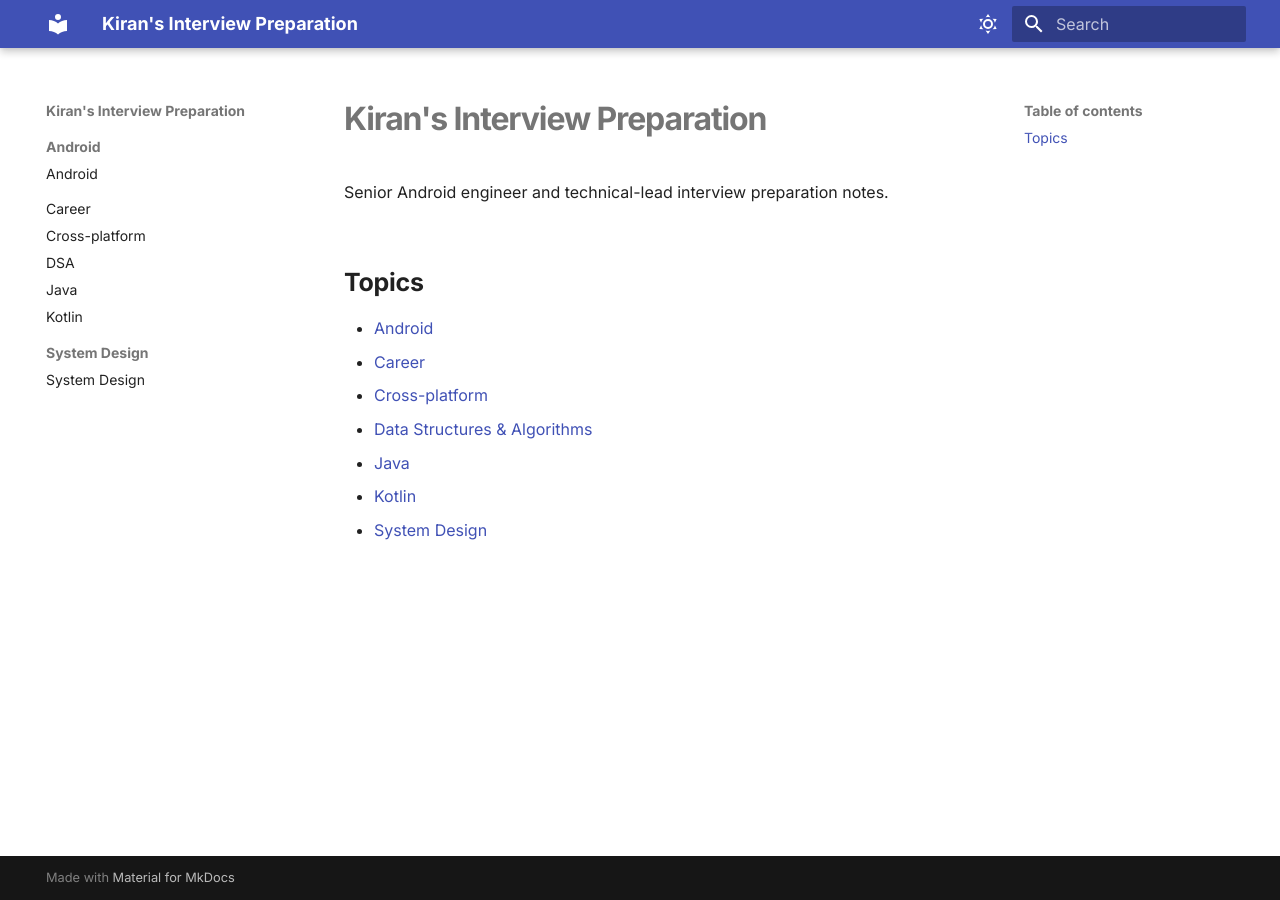
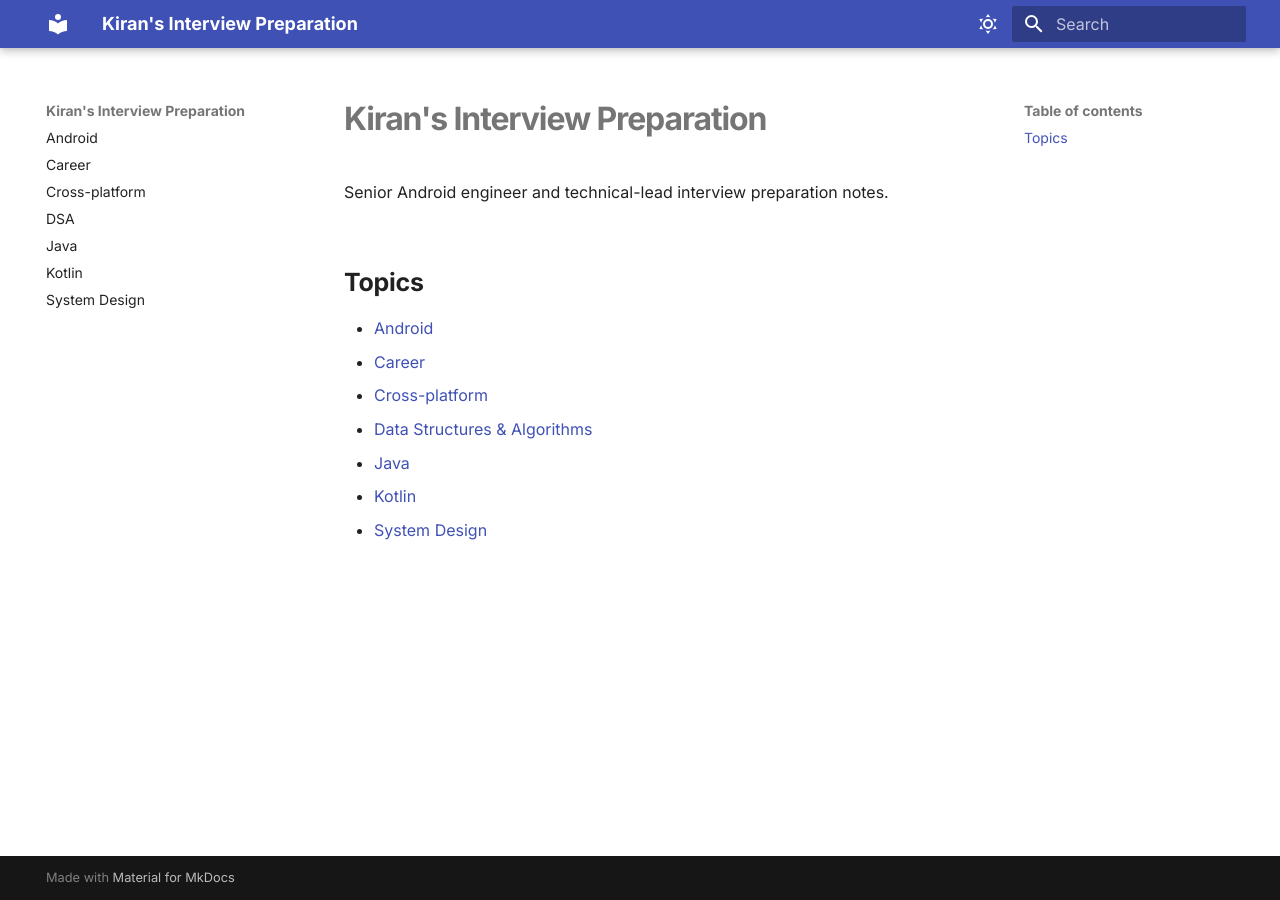
Before and after one commit to Kiran7007/Interview-Preparation, an MkDocs documentation site: the page built from docs/index.md, in a window 1280 px wide. Built offline with MkDocs 1.6.1 and Material for MkDocs 9.7.7, drawn with Linux system fonts in a browser that asks for light colours.

Commit message:
Organised set

```diff
--- a/mkdocs.yml
+++ b/mkdocs.yml
@@ -51,8 +51,7 @@ markdown_extensions:
       permalink: true
 
 nav:
-  - Android:
-      - Android: android.md
+  - Android: android.md
 
   - Career: career.md
 
@@ -64,8 +63,7 @@ nav:
 
   - Kotlin: kotlin.md
 
-  - System Design:
-      - System Design: system-design.md
+  - System Design: system-design.md
 
 extra_css:
   - stylesheets/extra.css
```
